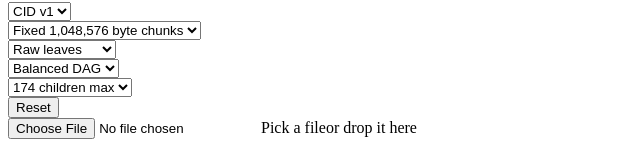
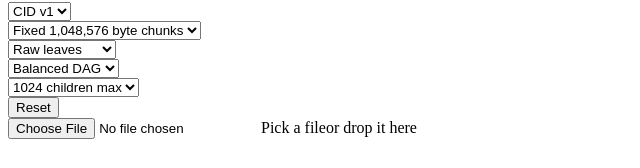
Before and after one commit to ipfs-shipyard/ipfs-dag-builder-vis, a React (Vite) app: page / in a window 1280 px wide. Shown: the part 140-308 px from the top of the page, without its empty margins (0-640 px from the left). Built offline with nearby package versions, Linux system fonts and the light colour scheme; what @ipfs-shipyard/ignite-metrics, cytoscape-dagre would draw is missing.

Commit message:
feat: add missing 1024 dag width

```diff
--- a/src/App.js
+++ b/src/App.js
@@ -14,7 +14,7 @@ export default function App () {
   const [chunker, setChunker] = useState('size-1048576')
   const [rawLeaves, setRawLeaves] = useState(true)
   const [strategy, setStrategy] = useState('balanced')
-  const [maxChildren, setMaxChildren] = useState(174)
+  const [maxChildren, setMaxChildren] = useState(1024)
   const [layerRepeat, setLayerRepeat] = useState(4)
   const [rootCid, setRootCid] = useState(null)
   const [focusedNode, setFocusedNode] = useState(null)
--- a/src/Controls.js
+++ b/src/Controls.js
@@ -79,6 +79,7 @@ export default function Controls ({
               <option value='11'>11 children max</option>
               <option value='44'>44 children max</option>
               <option value='174'>174 children max</option>
+              <option value='1024'>1024 children max</option>
             </select>
           </div>
           )
```
